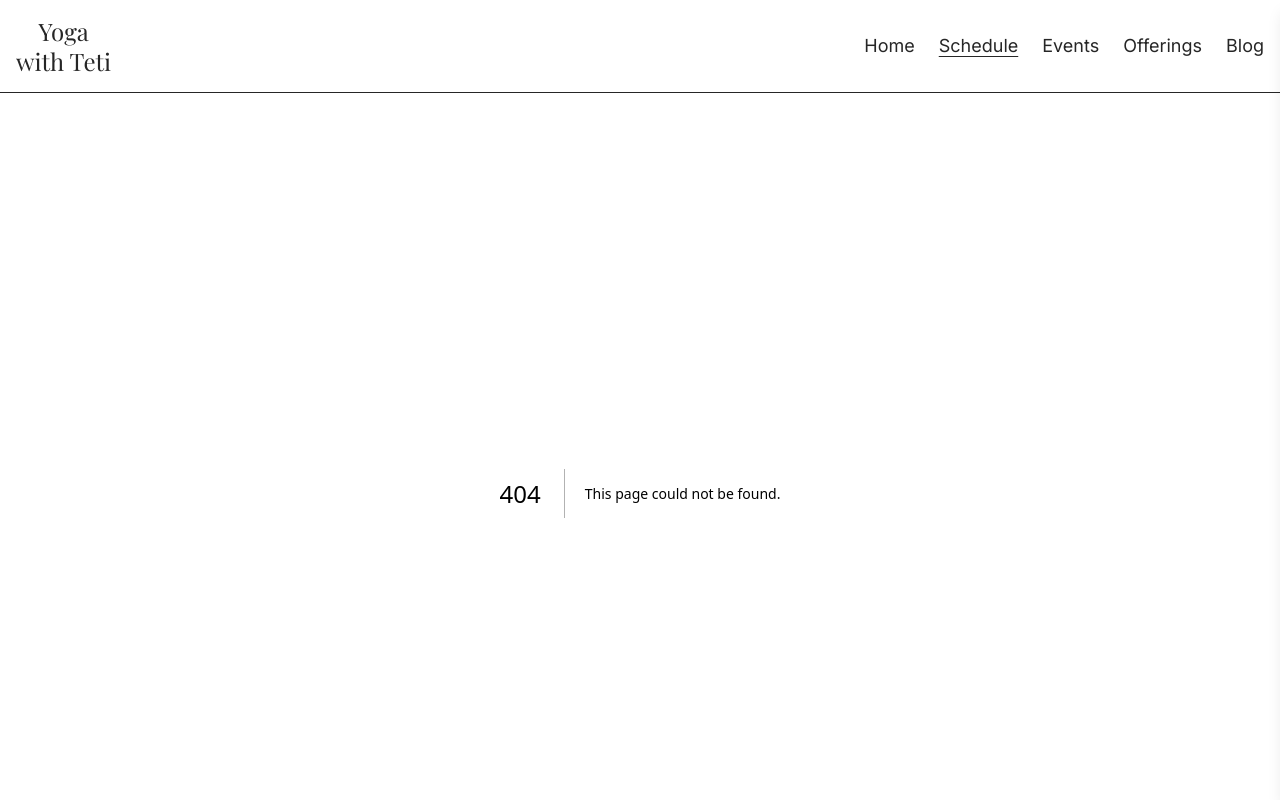
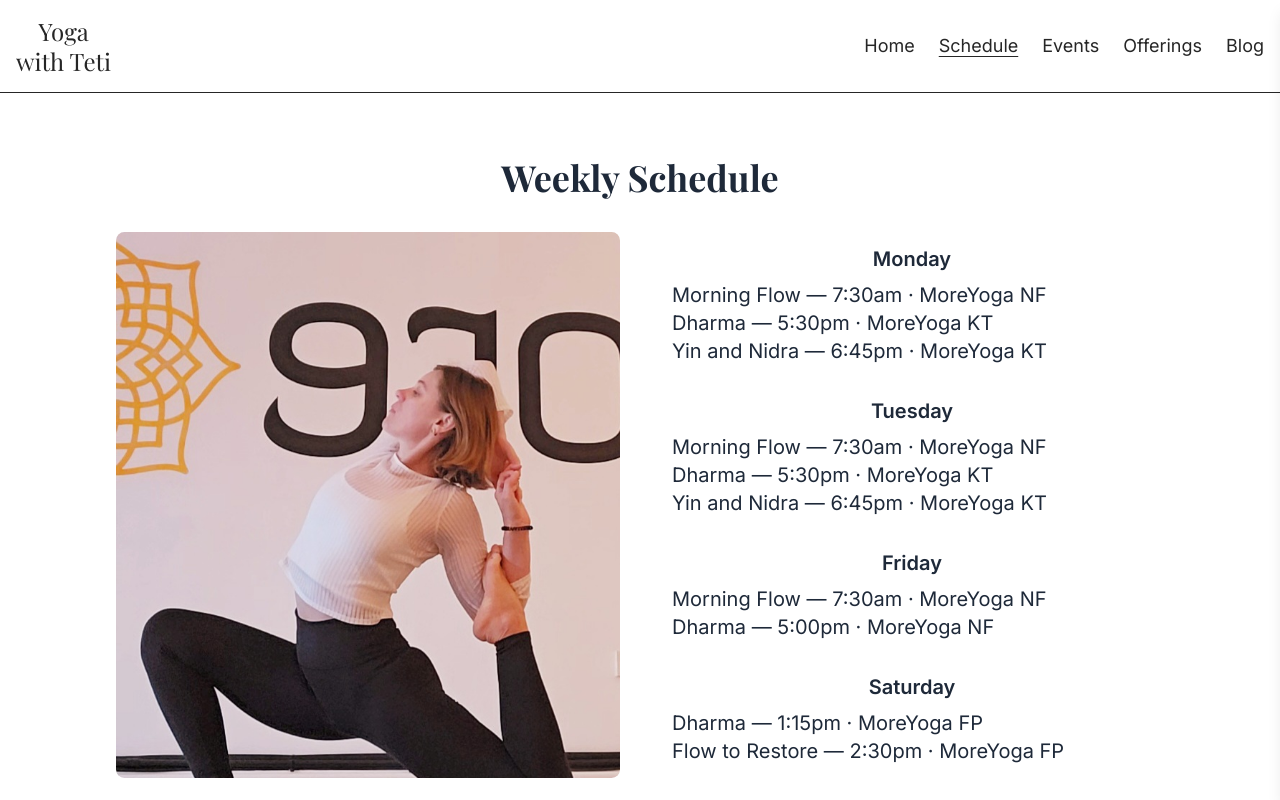
Before and after one commit to iaremchuk/yoga-with-teti, a Next.js app: page /schedule in a window 1280 px wide. Before the commit this address had no page. Shown: the top 800 px of the page. Built offline with nearby package versions, Linux system fonts and the light colour scheme; a web font is replaced by a local one.

Commit message:
Add schedule

```diff
--- a/app/globals.css
+++ b/app/globals.css
@@ -17,3 +17,25 @@ body {
   color: var(--foreground);
   font-family: Arial, Helvetica, sans-serif;
 }
+
+@keyframes zoomIn {
+  from {
+    transform: scale(1);
+  }
+  to {
+    transform: scale(1.05);
+  }
+}
+
+@keyframes zoomIn {
+  from {
+    transform: scale(1);
+  }
+  to {
+    transform: scale(1.05);
+  }
+}
+
+.animate-zoom-in {
+  animation: zoomIn 1s ease-out forwards;
+}
--- /dev/null
+++ b/app/schedule/page.tsx
@@ -0,0 +1,47 @@
+import { playfair } from "@/lib/fonts/fonts";
+
+export default function SchedulePage() {
+  return (
+    <main className="min-h-screen flex flex-col">
+      <section className="flex-1 py-16 px-6 bg-white text-gray-800">
+        <div className="max-w-5xl mx-auto">
+          <h1
+            className={`${playfair.className} text-3xl md:text-4xl font-bold text-center mb-12`}
+          >
+            Weekly Schedule
+          </h1>
+          <div className="grid md:grid-cols-2 gap-16 items-start">
+            <div
+              className="w-full h-[300px] md:h-full bg-cover bg-center rounded-lg animate-zoom-in"
+              style={{ backgroundImage: "url('/images/schedule.jpg')" }}
+            />
+            <div className="space-y-8 text-xl">
+              <div>
+                <h2 className="font-semibold mb-2 md:text-center">Monday</h2>
+                <p>Morning Flow — 7:30am · MoreYoga NF</p>
+                <p>Dharma — 5:30pm · MoreYoga KT</p>
+                <p>Yin and Nidra — 6:45pm · MoreYoga KT</p>
+              </div>
+              <div>
+                <h2 className="font-semibold mb-2 md:text-center">Tuesday</h2>
+                <p>Morning Flow — 7:30am · MoreYoga NF</p>
+                <p>Dharma — 5:30pm · MoreYoga KT</p>
+                <p>Yin and Nidra — 6:45pm · MoreYoga KT</p>
+              </div>
+              <div>
+                <h2 className="font-semibold mb-2 md:text-center">Friday</h2>
+                <p>Morning Flow — 7:30am · MoreYoga NF</p>
+                <p>Dharma — 5:00pm · MoreYoga NF</p>
+              </div>
+              <div>
+                <h2 className="font-semibold mb-2 md:text-center">Saturday</h2>
+                <p>Dharma — 1:15pm · MoreYoga FP</p>
+                <p>Flow to Restore — 2:30pm · MoreYoga FP</p>
+              </div>
+            </div>
+          </div>
+        </div>
+      </section>
+    </main>
+  );
+}
```
Also changed, not shown: public/images/schedule.jpg (added).
